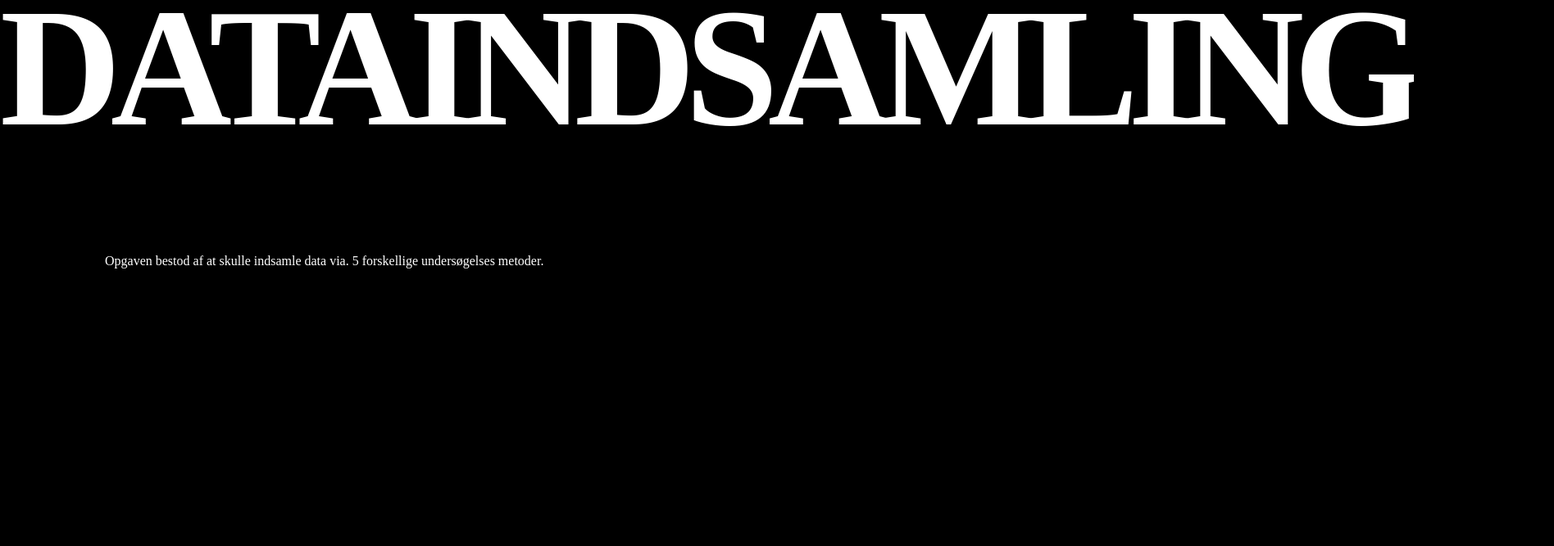
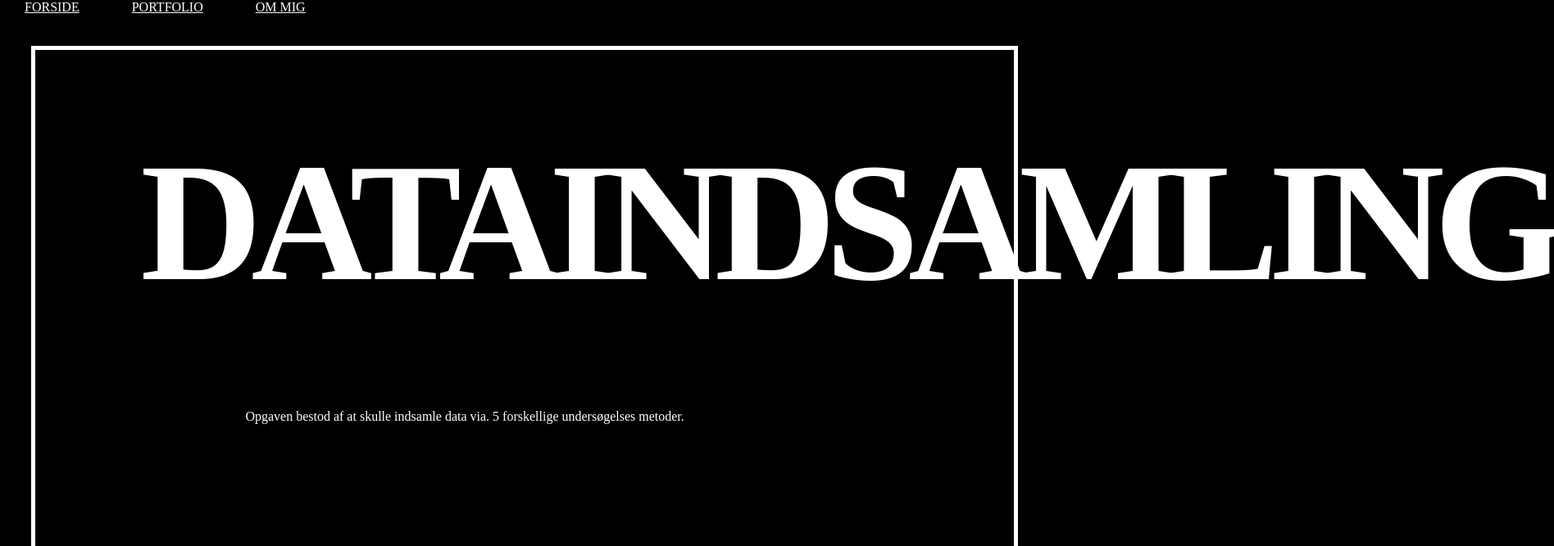
Before and after one commit to OliverAls/portfolio, a plain HTML site: page data.html in a window 1280 px wide. Shown: the top 667 px of the page at 82% size, 1896 px wide, since content can reach past the window. Drawn offline with Linux system fonts and the light colour scheme; a web font is replaced by a local one.

Commit message:
Indsat header & nav på alle html

```diff
--- a/data.html
+++ b/data.html
@@ -9,21 +9,31 @@
 </head>
 
 <body>
+    <header>
+        <nav>
+            <a href="index.html">FORSIDE</a>
+            <a href="portfolio.html">PORTFOLIO</a>
+            <a href="about.html">OM MIG</a>
+        </nav>
+    </header>
+    <div class="wrapper">
+        <div class="forside">
 
             <h1>DATAINDSAMLING</h1>
 
-    <p>Opgaven bestod af at skulle indsamle data via. 5 forskellige undersøgelses metoder. <br><br>
+            <p>Opgaven bestod af at skulle indsamle data via. 5 forskellige undersøgelses metoder. <br><br></p>
             <li>Desktop Research</li>
             <li>Observationsresearch</li>
             <li>Interviewresearch</li>
             <li>Surveyresearch</li>
             <li>Databehandling</li> <br><br>
-        Undersøgelsesmetoderne skulle bruges til at undersøge en række forskellige hverdagssituationer såsom en busrejse, køkultur eller observere en person i arbjede.<br>Deriblandt også et interview med en person om deres hobby/passion. <br>Oberservationerne skulle bruges til at danne nogle indsigter <br>Jeg valgte at undersøge køkulturen på en kaffebar, samt interview en ven<br>om hans store passion for MMA.
+            <p>Undersøgelsesmetoderne skulle bruges til at undersøge en række forskellige hverdagssituationer såsom en busrejse, køkultur eller observere en person i arbjede.<br>Deriblandt også et interview med en person om deres hobby/passion. <br>Oberservationerne skulle bruges til at danne nogle indsigter <br>Jeg valgte at undersøge køkulturen på en kaffebar, samt interview en ven<br>om hans store passion for MMA.
             </p>
 
             <button><a href="https://documentcloud.adobe.com/link/review?uri=urn%3Aaaid%3Ascds%3AUS%3A4aa949ee-b121-44b8-a19c-bdd48fa091d8">GÅ TIL OPGAVE (CALL TO ACTION).</a></button>
 
-
+        </div>
+    </div>
 
 
 
--- a/style.css
+++ b/style.css
@@ -129,6 +129,10 @@ p {
     padding: 10vw;
 }
 
+ul,
+li {
+    color: white;
+}
 
 
 /*-------------------------------------------------------------
```
Also changed, not shown: animation.html (+15 -5 lines), pilotvideo.html (+14 -4 lines), privatsnak.html (+15 -7 lines), prototype.html (+15 -7 lines), redesign.html (+15 -7 lines), responsive.html (+15 -8 lines), sprint.html (+15 -7 lines). Lines whose indentation alone changed are shown as unchanged.
